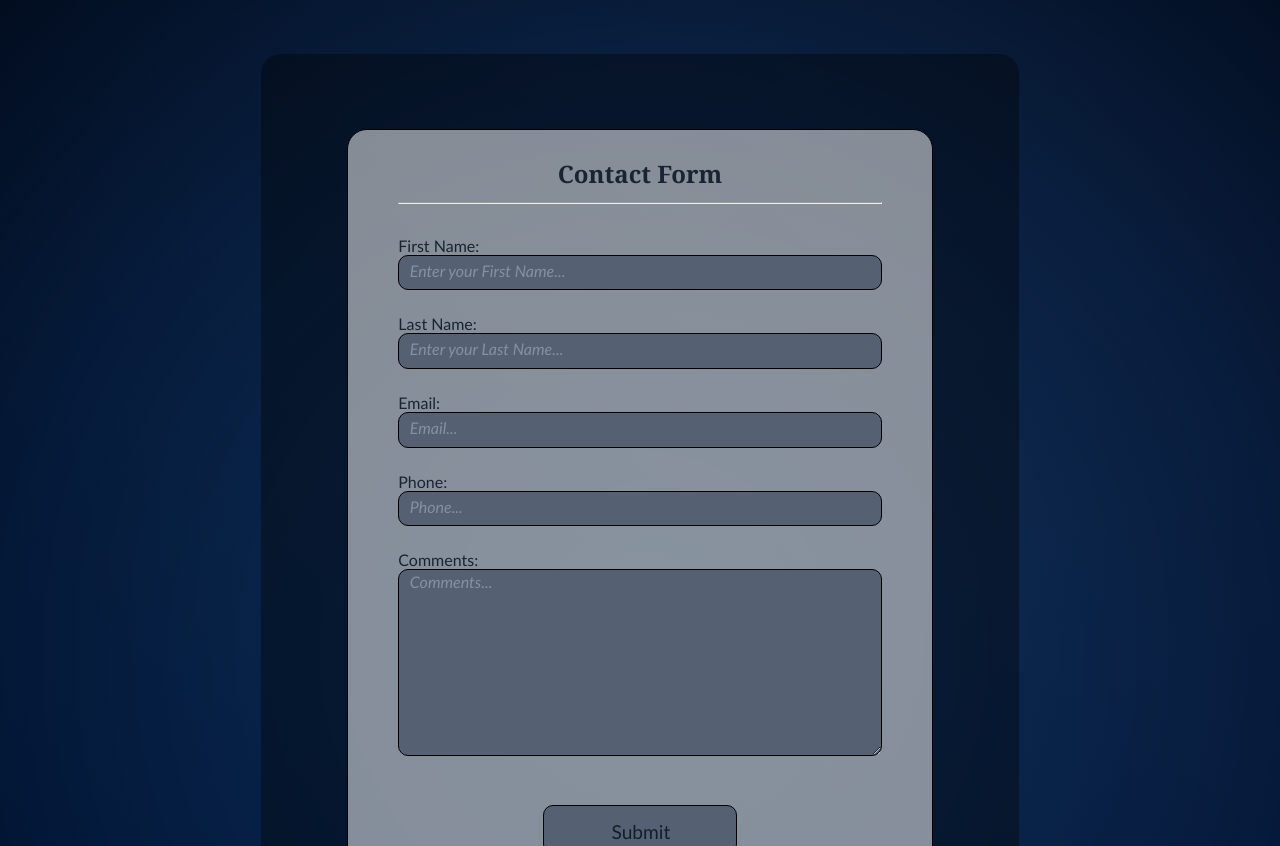
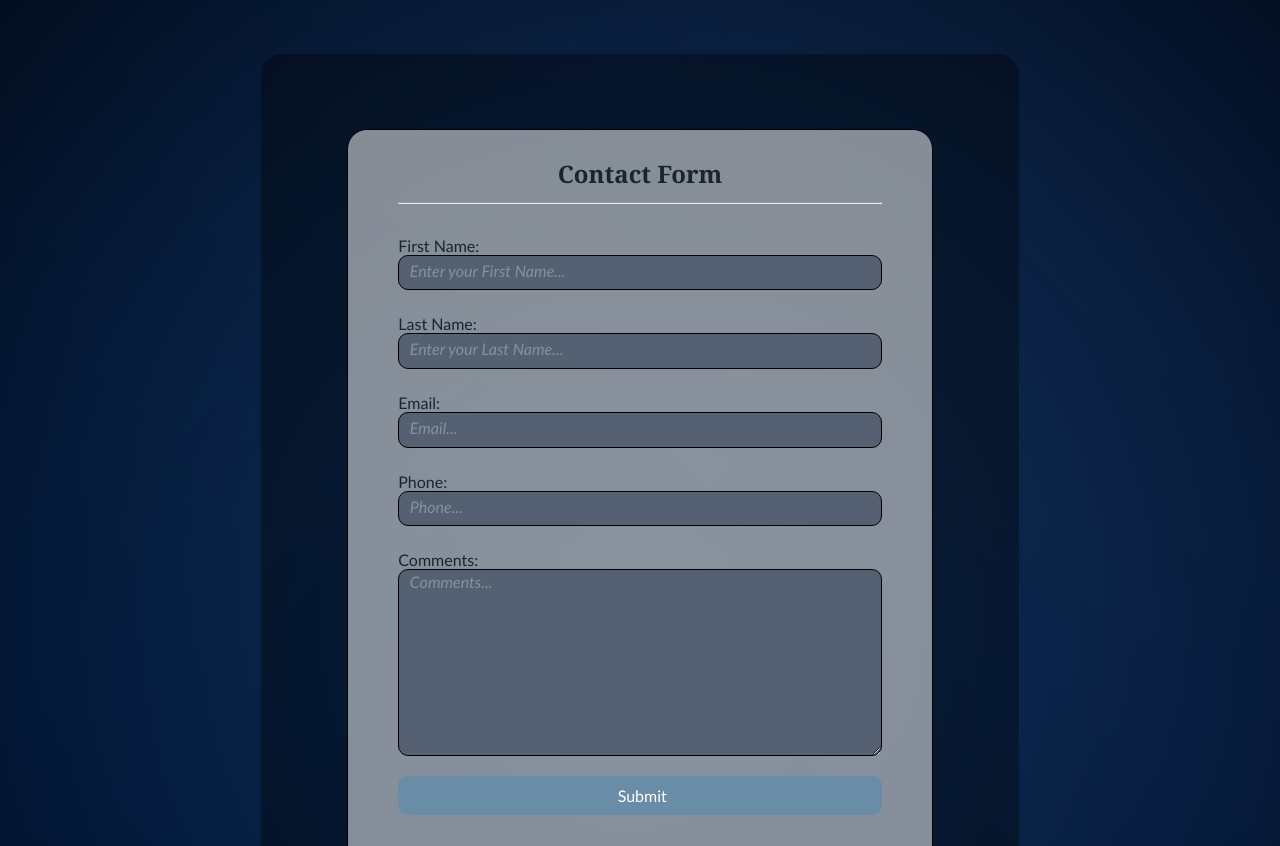
Before and after one commit to Sohail-OTU/Sohail-OTU.github.io, a plain HTML site: page Contact.html in a window 1280 px wide. Shown: the part 106-952 px from the top of the page. Drawn offline with Linux system fonts and the light colour scheme.

Commit message:
Updating css

```diff
--- a/style.css
+++ b/style.css
@@ -346,13 +346,27 @@ form input {
 }
 
 #submit_ {
-    margin-top: 10%;
-    padding-top: 3%;
-    margin-left: 30%;
-    margin-right: 30%;
-    font-size: 120%;
+    background-color: #6A8DA7; /* Button color from your color scheme */
+    color: #ffffff; /* White text color */
+    padding: 10px 20px;
+    margin-top: 4%;
+    font-size: 16px;
+    border: none;
+    border-radius: 10px;
+    cursor: pointer;
+    transition: background-color 0.3s ease, transform 0.2s ease; /* Smooth transitions */
+  }
 
-}
+  #submit_:hover {
+    background-color: #2F3F4F; /* Slightly darker shade on hover */
+    transform: scale(1.05); /* Slight scaling effect on hover */
+  }
+
+  #submit_:active {
+    background-color: #022B44; /* Even darker shade when clicked */
+    transform: scale(0.98); /* Slightly shrink on click */
+  }
+
 
 input {
     background-color:#556172;
```
Also changed, not shown: Contact.html (+2 -0 lines).
